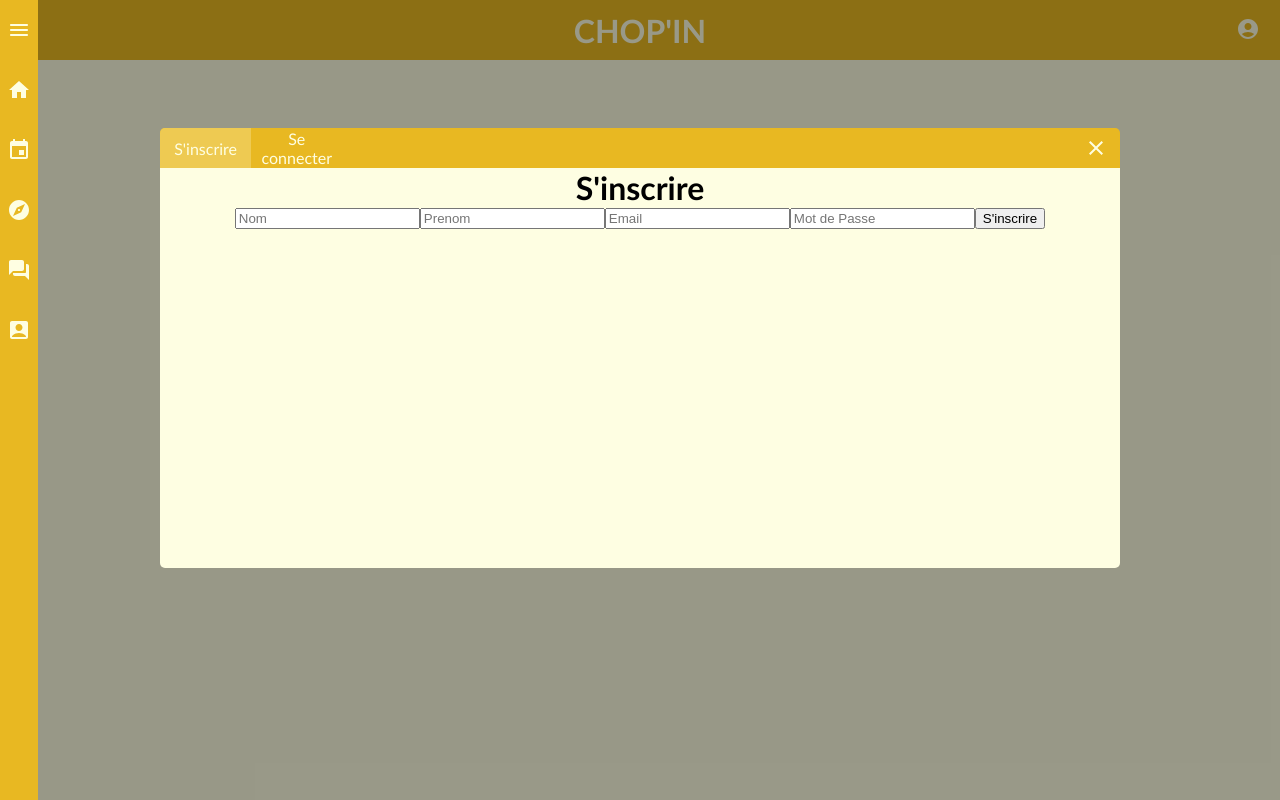
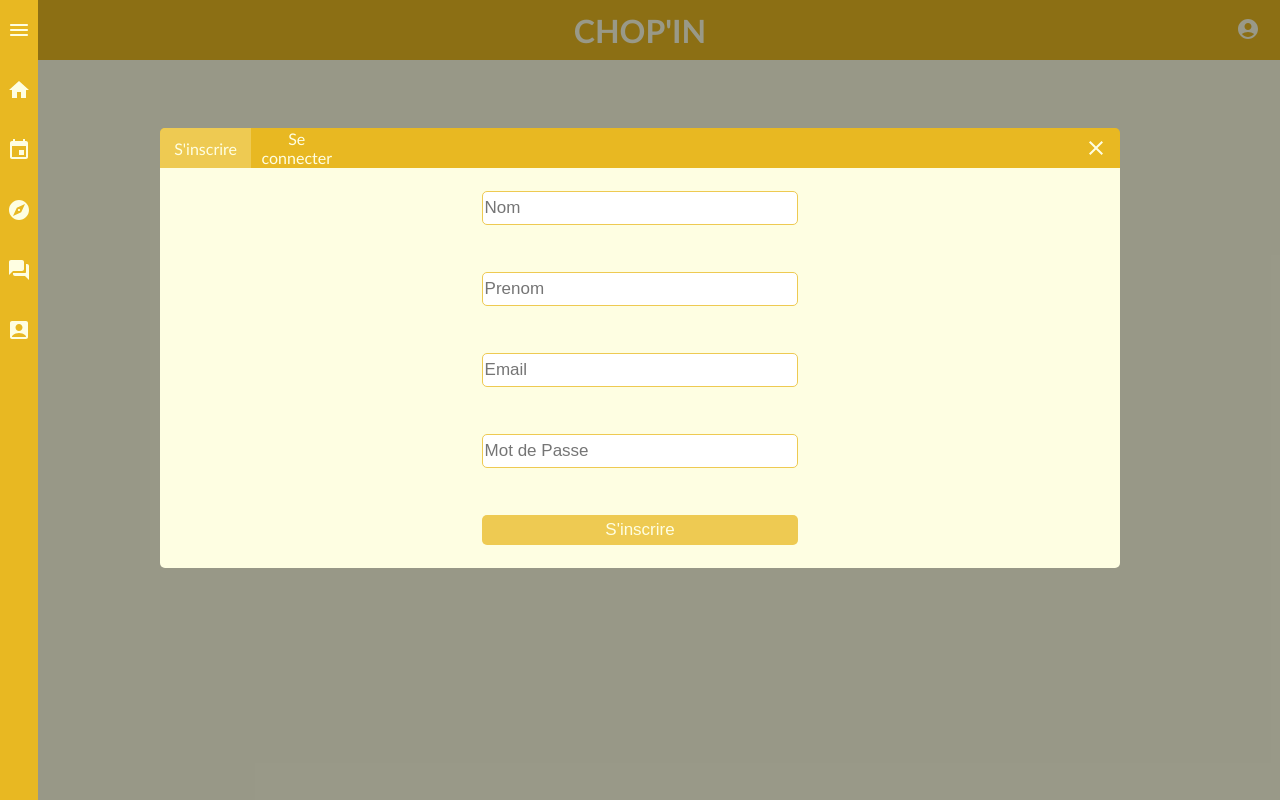
Before and after one commit to kevoliva/chop-in, a React (Create React App) app in the folder front/: page / in a window 1280 px wide. Both pictures are taken after a click on the element 1248 px from the left and 30 px from the top of the page. Built offline with nearby package versions, Linux system fonts and the light colour scheme.

Commit message:
Formulaires CSS

```diff
--- a/front/src/components/Login.css
+++ b/front/src/components/Login.css
@@ -32,6 +32,7 @@
 }
 
 .div-sign-up-show {
+  height: 100%;
 }
 
 .div-sign-up-hide {
@@ -39,6 +40,7 @@
 }
 
 .div-sign-in-show {
+  height: 100%;
 }
 
 .div-sign-in-hide {
@@ -65,6 +67,7 @@
   background-color: #eeca52;
   cursor: pointer;
   border-top-left-radius: 5px;
+  transition: 0.5s;
 }
 
 .sign-up-hide {
@@ -92,6 +95,7 @@
 .sign-in-hide:hover {
   background-color: #eeca52;
   cursor: pointer;
+  transition: 0.5s;
 }
 
 .sign-in-hide {
@@ -109,7 +113,6 @@
   background-color: #fefee2;
   border-bottom-left-radius: 5px;
   border-bottom-right-radius: 5px;
-  color: black;
 }
 
 .pop-up-content h1 {
@@ -129,3 +132,53 @@
   border-top-right-radius: 5px;
   background-color: #eeca52;
 }
+
+.div-form-signup {
+  height: 100%;
+}
+
+.div-form-signin {
+  height: 50%;
+}
+
+.form {
+  display: flex;
+  justify-content: center;
+  height: 100%;
+}
+
+.form-inputs {
+  display: flex;
+  flex-direction: column;
+  justify-content: space-around;
+  width: 33%;
+  height: 100%;
+}
+
+.input {
+  height: 30px;
+  font-size: 17px;
+  outline: none !important;
+  border: 1px solid #eeca52 !important;
+  border-radius: 5px;
+}
+
+.input:focus {
+  border: 2px solid #e8b822 !important;
+  transition: 0.5s;
+}
+
+.input-btn {
+  height: 30px;
+  background-color: #eeca52;
+  color: #fefee2;
+  border: none !important;
+  border-radius: 5px;
+  font-size: 17px;
+}
+
+.input-btn:hover {
+  background-color: #e8b822;
+  cursor: pointer;
+  transition: 0.5s;
+}
--- a/front/src/components/Login.js
+++ b/front/src/components/Login.js
@@ -32,6 +32,7 @@ function Login(props) {
         }
     };
 
+    /** Pop-up affichée avec les formulaires d'inscription et de connexion */
     return (props.trigger) ? (
 
         <div className="Pop-up">
@@ -45,24 +46,26 @@ function Login(props) {
            <div className="pop-up-content">
                {props.children}
                 <div className={Signup}>
-                    <h1>S'inscrire</h1>
-                    <div>
-                        <form>
-                            <input type="text" placeholder="Nom"/>
-                            <input type="text" placeholder="Prenom"/>
-                            <input type="email" placeholder="Email"/>
-                            <input type="password" placeholder="Mot de Passe"/>
-                            <input type="submit" value="S'inscrire"/>
+                    <div className="div-form-signup">
+                        <form className="form">
+                            <div className="form-inputs">
+                                <input className="input" type="text" placeholder="Nom"/>
+                                <input className="input" type="text" placeholder="Prenom"/>
+                                <input className="input" type="email" placeholder="Email"/>
+                                <input className="input" type="password" placeholder="Mot de Passe"/>
+                                <input className="input-btn" type="submit" value="S'inscrire"/>
+                            </div>
                         </form>
                     </div>
                 </div>
                 <div className={Signin}>
-                    <h1>Se connecter</h1>
-                    <div>
-                        <form>
-                        <input type="email" placeholder="Email"/>
-                            <input type="password" placeholder="Mot de Passe"/>
-                            <input type="submit" value="Se connecter"/>
+                    <div className="div-form-signin">
+                        <form className="form">
+                            <div className="form-inputs">
+                                <input className="input" type="email" placeholder="Email"/>
+                                <input className="input" type="password" placeholder="Mot de Passe"/>
+                                <input className="input-btn" type="submit" value="Se connecter"/>
+                            </div>
                         </form>
                     </div>
                 </div>
```
